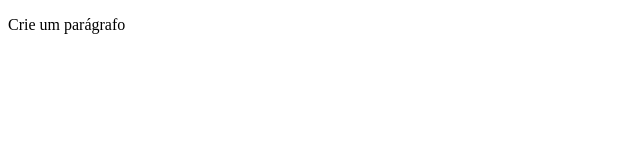
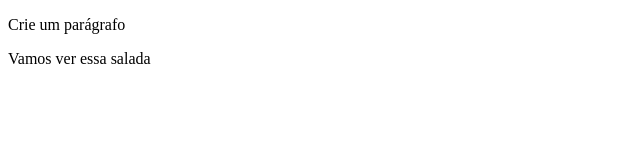
Before and after one commit to Matheus-Juliao/teste-git-branches, a plain HTML site: page tela-01.html in a window 1280 px wide. Shown: the whole page, without its empty margins (0-640 px from the left). Drawn offline with Linux system fonts and the light colour scheme.

Commit message:
commit teste

```diff
--- a/tela-01.html
+++ b/tela-01.html
@@ -8,5 +8,7 @@
 </head>
 <body>
     <p>Crie um parágrafo</p>
+
+    <p>Vamos ver essa salada</p>
 </body>
 </html>
```
